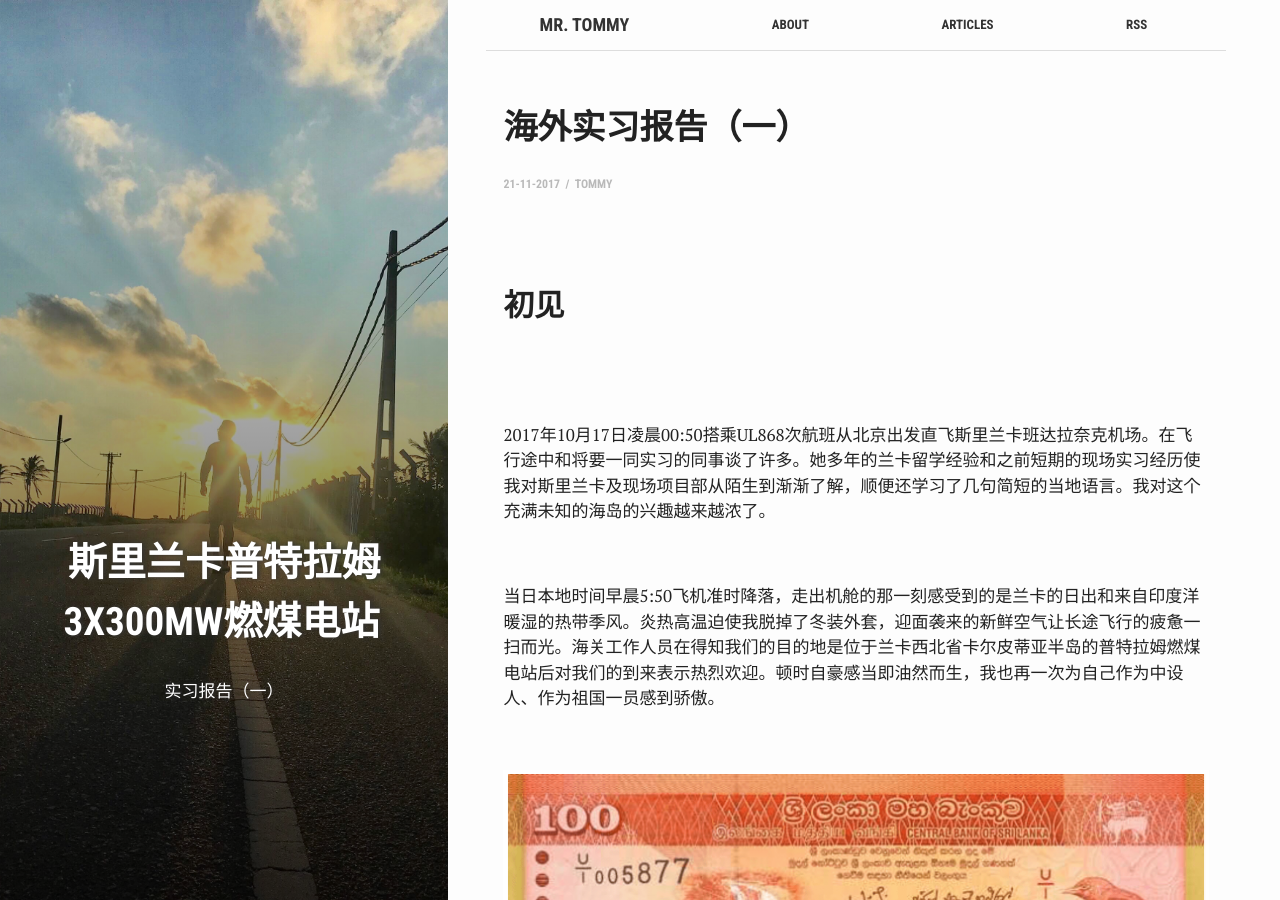
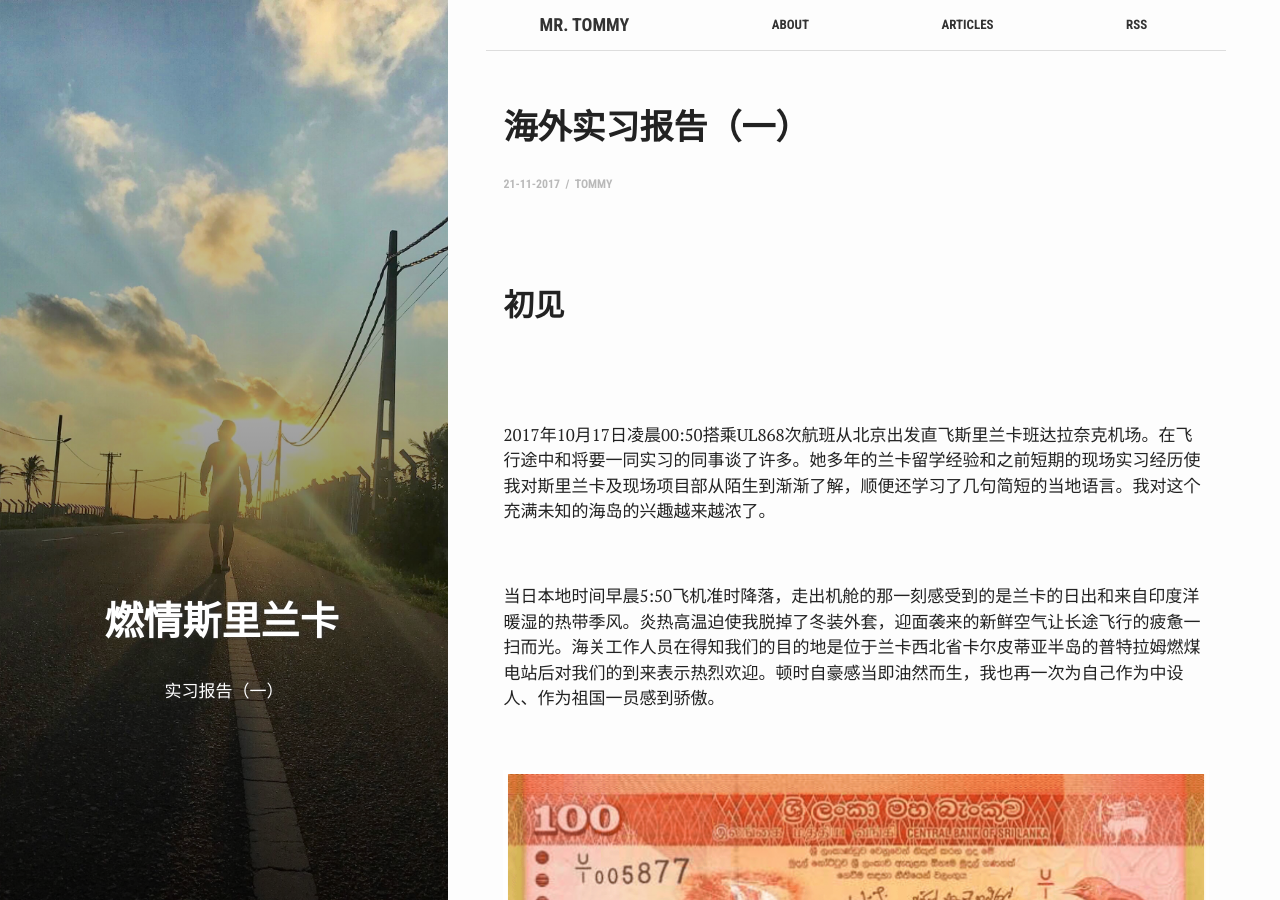
Before and after one commit to ceevon/hello-world, a Jekyll site: the page built from _posts/2017-11-21-Interns Report.md, in a window 1280 px wide and 900 px high. Built offline with Jekyll 4.4.1, drawn with Linux system fonts in a browser that asks for light colours.

Commit message:
tags change

```diff
--- a/_posts/2017-11-21-Interns Report.md
+++ b/_posts/2017-11-21-Interns Report.md
@@ -6,7 +6,7 @@ crawlertitle: "Days in Lakvijaya"
 summary: "实习报告（一）"
 date:   2017-11-21 08:09:47 +0700
 categories: posts
-tags: ['斯里兰卡普特拉姆3X300MW燃煤电站']
+tags: ['燃情斯里兰卡']
 author: Tommy
 line-height: 20px;
 ---
```
